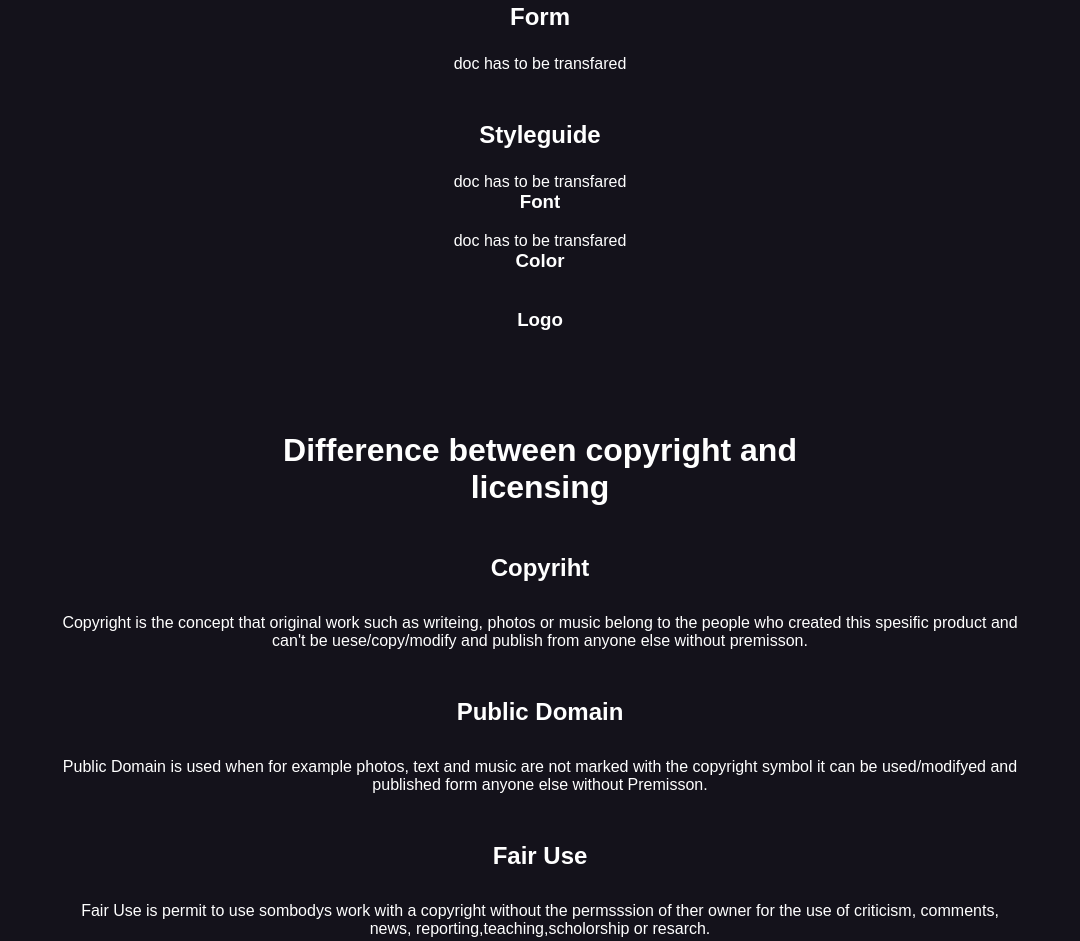
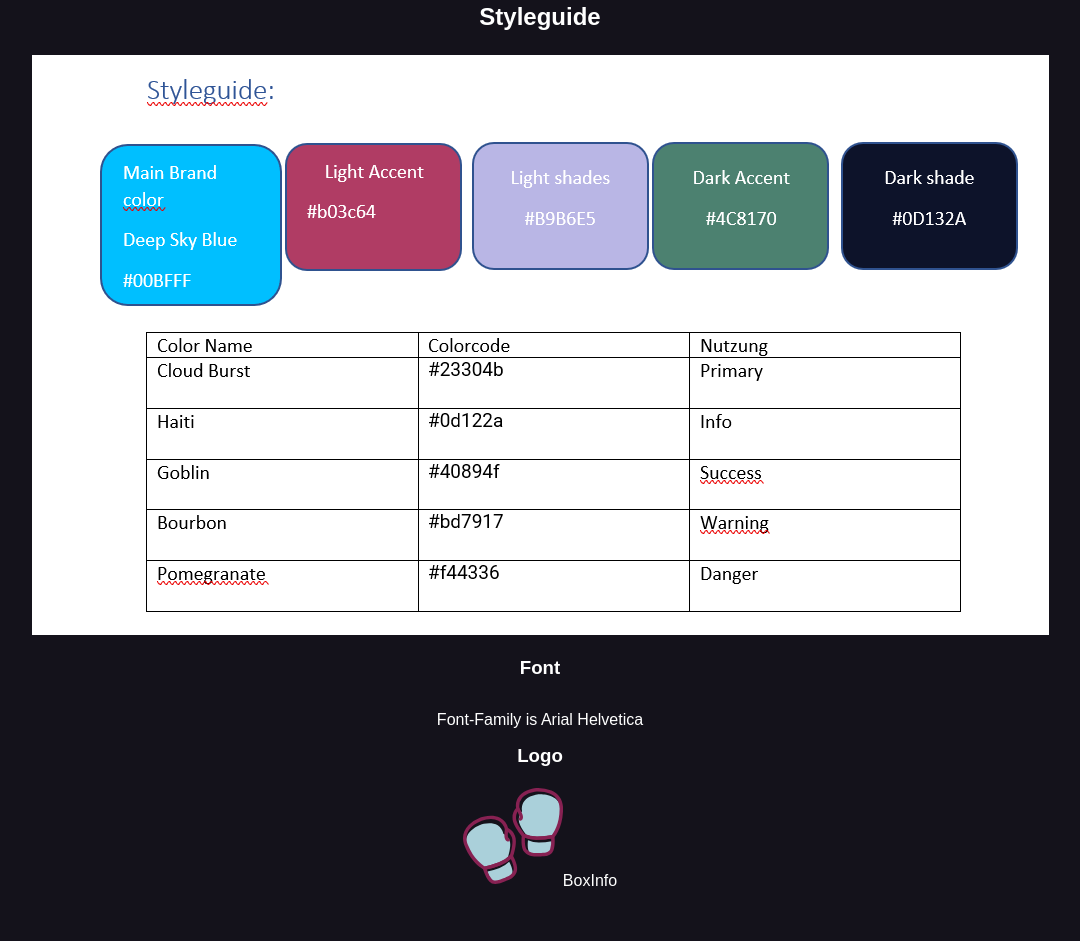
Before and after one commit to roxy22r/M152-Webproject, a website: page webInfo.html in a window 1280 px wide. Shown: the part 5933-6874 px from the top of the page, without its empty margins (100-1180 px from the left). Drawn offline with Linux system fonts and the light colour scheme.

Commit message:
Wireframe

```diff
--- a/webInfo.html
+++ b/webInfo.html
@@ -41,16 +41,14 @@
         <h2>Sitemap</h2>
         <img src="src\Sidemap.png" style="width:auto;" /><br><br>
         <img src="" alt="" />
-        <h2>Form</h2>
-        doc has to be transfared
         <h2>Styleguide</h2>
-        doc has to be transfared
+        <img src="src\styleguide1.png"style="width:auto;" /><br><br>
         <h3>Font</h3>
-        doc has to be transfared
-        <h3>Color</h3>
-        <img src="" alt="" />
+        <p>Font-Family is Arial Helvetica</p>
+
         <h3>Logo</h3>
-        <img src="" alt="" />
+        <img src="src\boxing-svgrepo-com.svg" style="width:auto; height: 100px;" />BoxInfo</a></h1>
+
         <h1>Difference between copyright and licensing</h1>
         <h2>Copyriht</h2>
         <p>Copyright is the concept that original work such as writeing, photos or music
```
Also changed, not shown: src/styleguide1.png (added).
